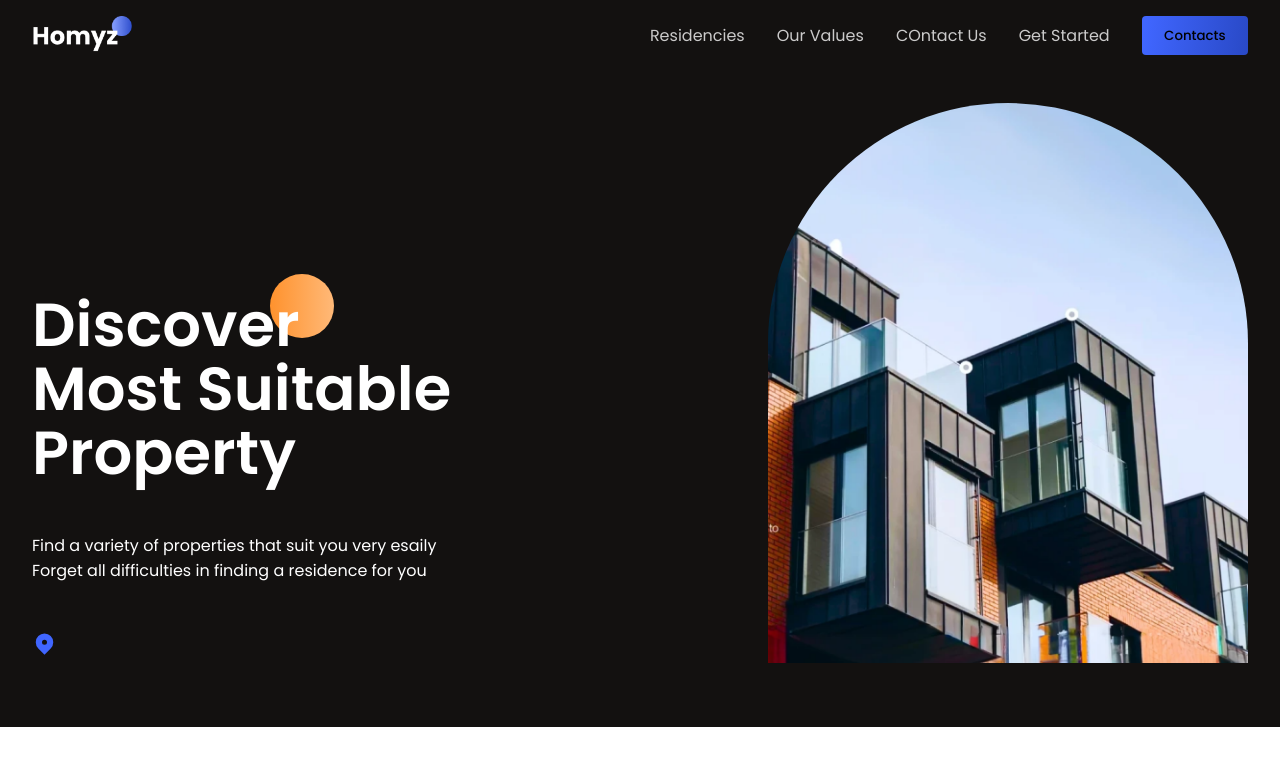
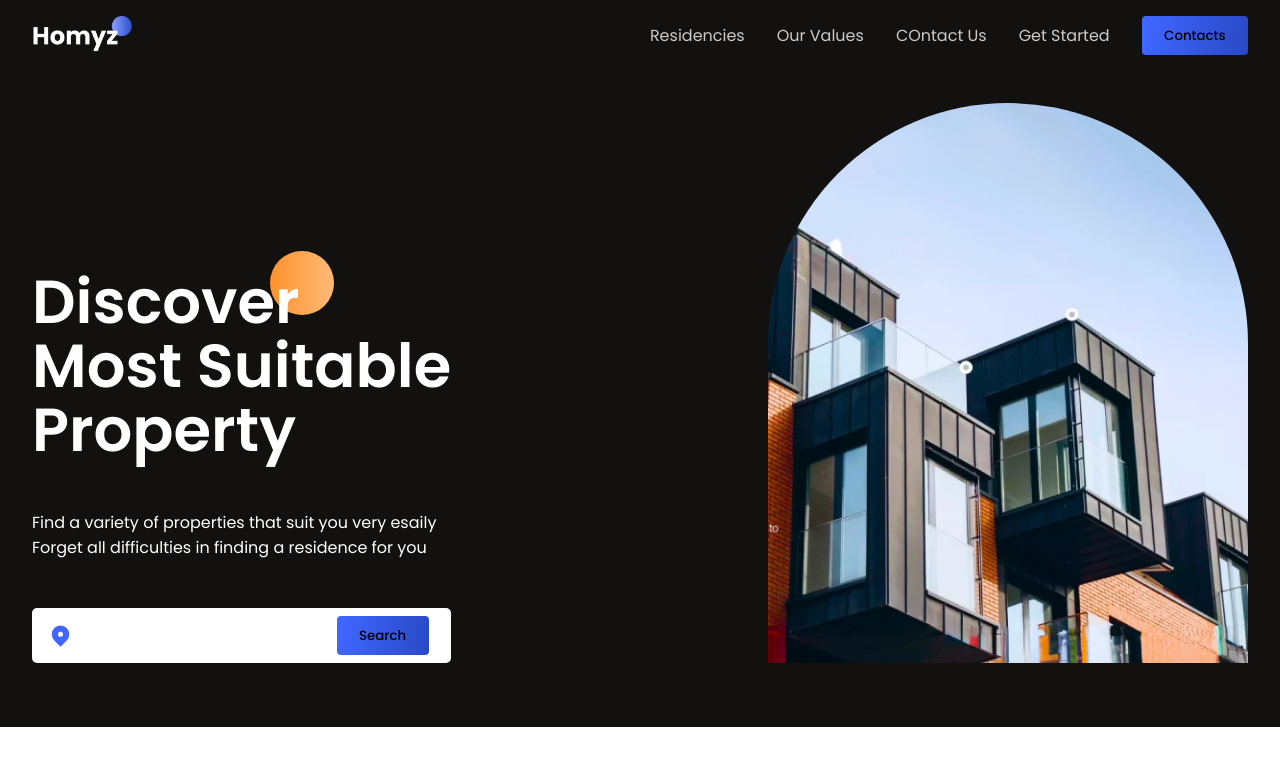
Before and after one commit to DIPAYANPOREL/real_estate_project, a React (Vite) app: page / in a window 1280 px wide. Shown: the top 766 px of the page. Built offline with nearby package versions, Linux system fonts and the light colour scheme.

Commit message:
Final commit

```diff
--- a/src/components/Hero/Hero.css
+++ b/src/components/Hero/Hero.css
@@ -38,6 +38,20 @@
   z-index: -1;
 }
 
+.search-bar {
+  background-color: white;
+  border-radius: 5px;
+  border: 3px solid rgba(120, 120, 102 0.374);
+  padding: 0.5rem 1rem;
+  justify-content: space-between;
+  width: 100%;
+}
+
+.search-bar > input {
+  border: none;
+  outline: none;
+}
+
 /* Right Side */
 
 .image-container {
--- a/src/components/Hero/Hero.jsx
+++ b/src/components/Hero/Hero.jsx
@@ -1,5 +1,8 @@
 import React from 'react';
 import "./Hero.css";
+import "../../index.css";
+
+
 import { HiLocationMarker } from "react-icons/hi";
 
 const Hero = () => {
@@ -25,8 +28,12 @@ const Hero = () => {
                             Forget all difficulties in finding a residence for you
                         </span>
                     </div>
-                    <div className="search-bar">
+                    <div className="flexCenter search-bar">
                         <HiLocationMarker color="var(--blue)" size={25} />
+                        <input type="text" />
+                        <button className="button">
+                            Search
+                        </button>
                     </div>
                 </div>
 
```
